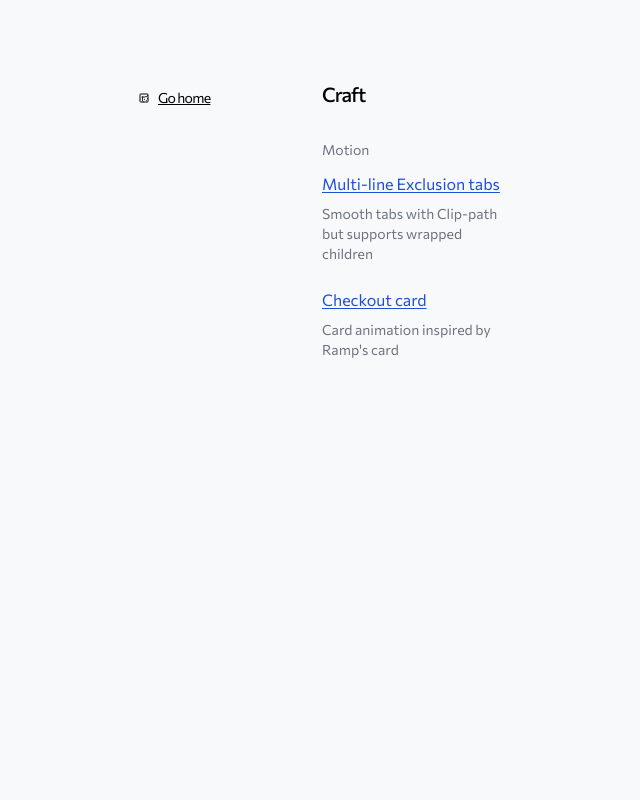
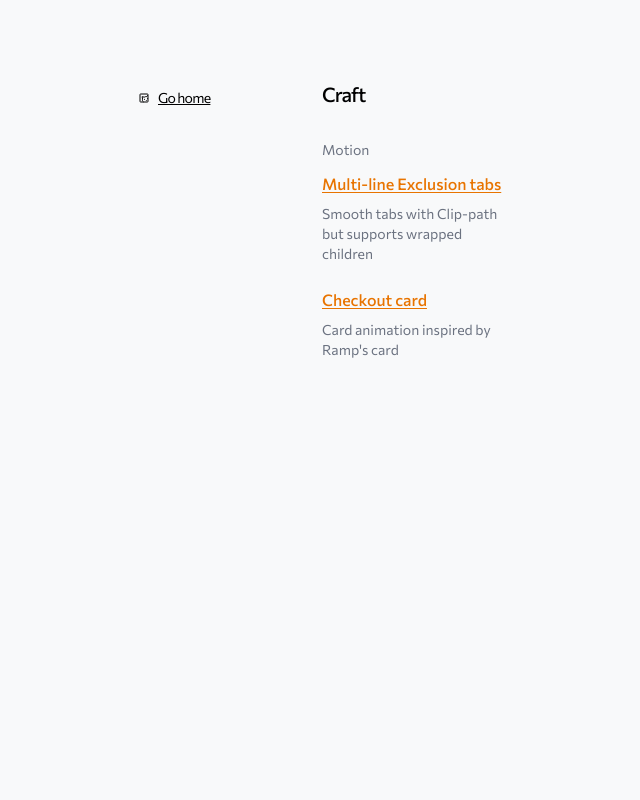
Before and after one commit to adeleke5140/portfolio-v2, a Next.js app: page /craft in a window 1280 px wide. Shown: the top 800 px of the page, without its empty margins (54-694 px from the left). Built offline with nearby package versions, Linux system fonts and the light colour scheme.

Commit message:
style: update link color and font weight in craft page

```diff
--- a/src/app/craft/page.tsx
+++ b/src/app/craft/page.tsx
@@ -29,7 +29,7 @@ export default function Index() {
             >
               <Link
                 href={`/craft/${component.link}`}
-                className="max-w-full text-blue-700 underline underline-offset-2 decoration-blue-700"
+                className="max-w-full text-[#e87400] font-medium underline underline-offset-2 decoration-[#e87400]"
               >
                 {component.title}
               </Link>
```
